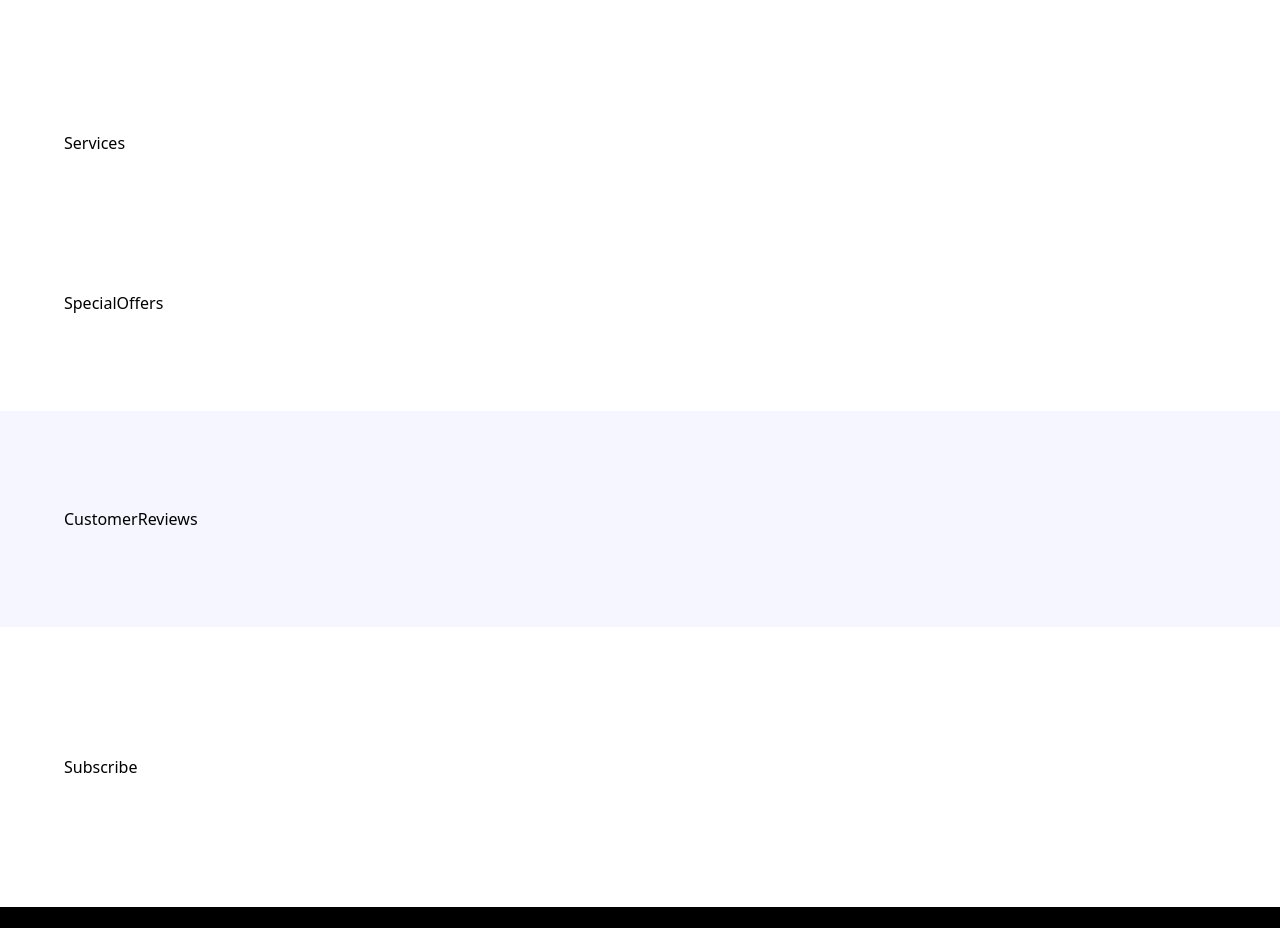
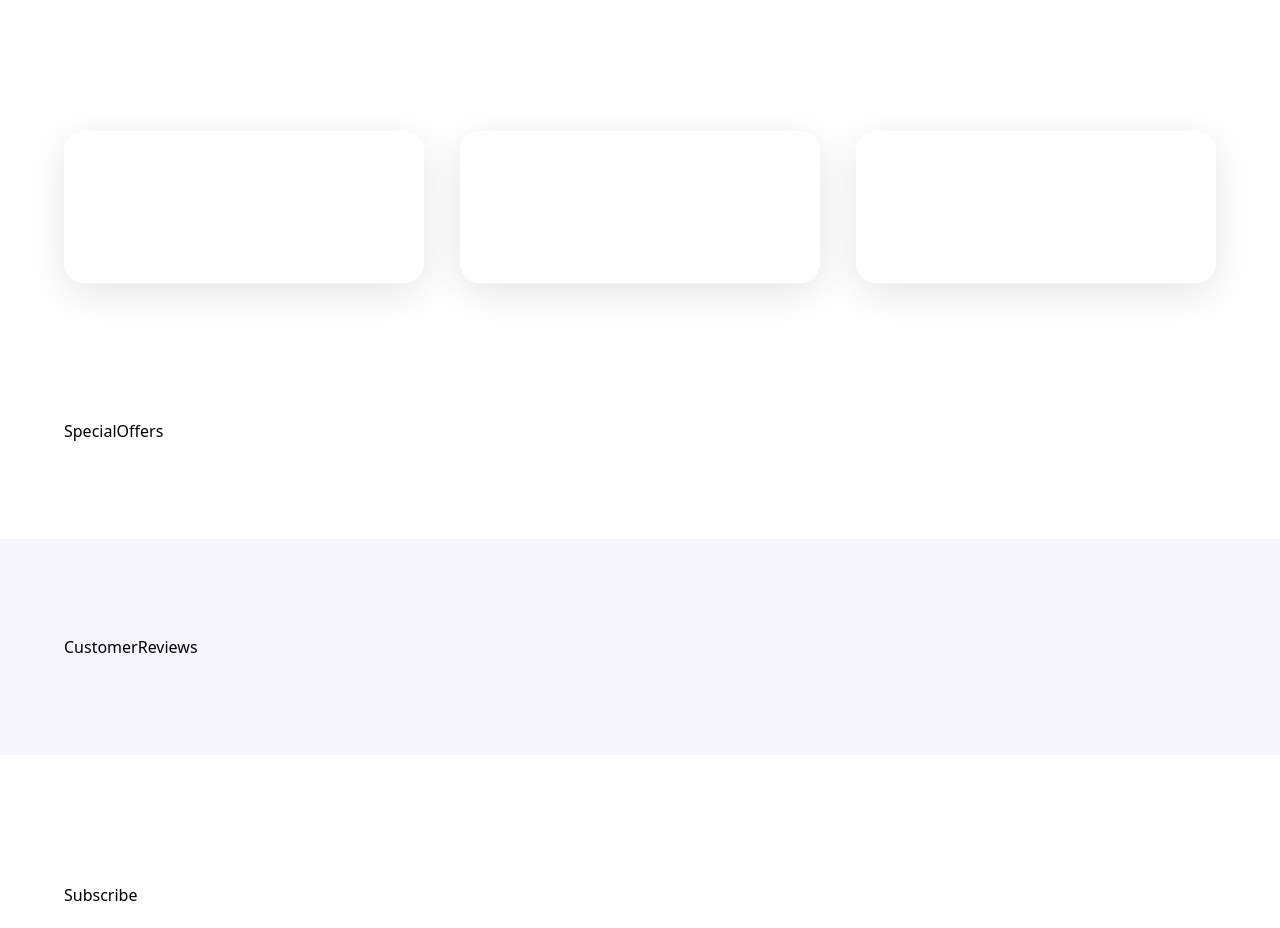
Before and after one commit to AMITH-008/Nike-TW, a React (Vite) app in the folder client/: page / in a window 1280 px wide. Shown: the part 2340-3268 px from the top of the page. Built offline with nearby package versions, Linux system fonts and the light colour scheme; a web font is replaced by a local one.

Commit message:
Added ServiceCard

```diff
--- /dev/null
+++ b/client/src/components/ServiceCard.jsx
@@ -0,0 +1,15 @@
+import React from 'react'
+
+const ServiceCard = ({imgURL, label, subtext}) => {
+  return (
+    <div className='flex-1 sm:w-[350px] sm:min-w-[350px] w-full rounded-[20px] shadow-3xl px-10 py-16'>
+
+        <div>
+            <img src={imgURL} alt={label} width={24} height={24} />
+        </div>
+
+    </div>
+  )
+}
+
+export default ServiceCard
--- a/client/src/sections/Services.jsx
+++ b/client/src/sections/Services.jsx
@@ -1,8 +1,18 @@
 import React from 'react'
+import {services} from "../constants"
+import ServiceCard from '../components/ServiceCard'
 
 const Services = () => {
   return (
-    <div>Services</div>
+    <section className='max-container flex justify-center flex-wrap gap-9'>
+        {
+          services.map(
+            (service) => (
+              <ServiceCard key={service.label} {...service} />
+            )
+          )
+        }
+    </section>
   )
 }
 
```
